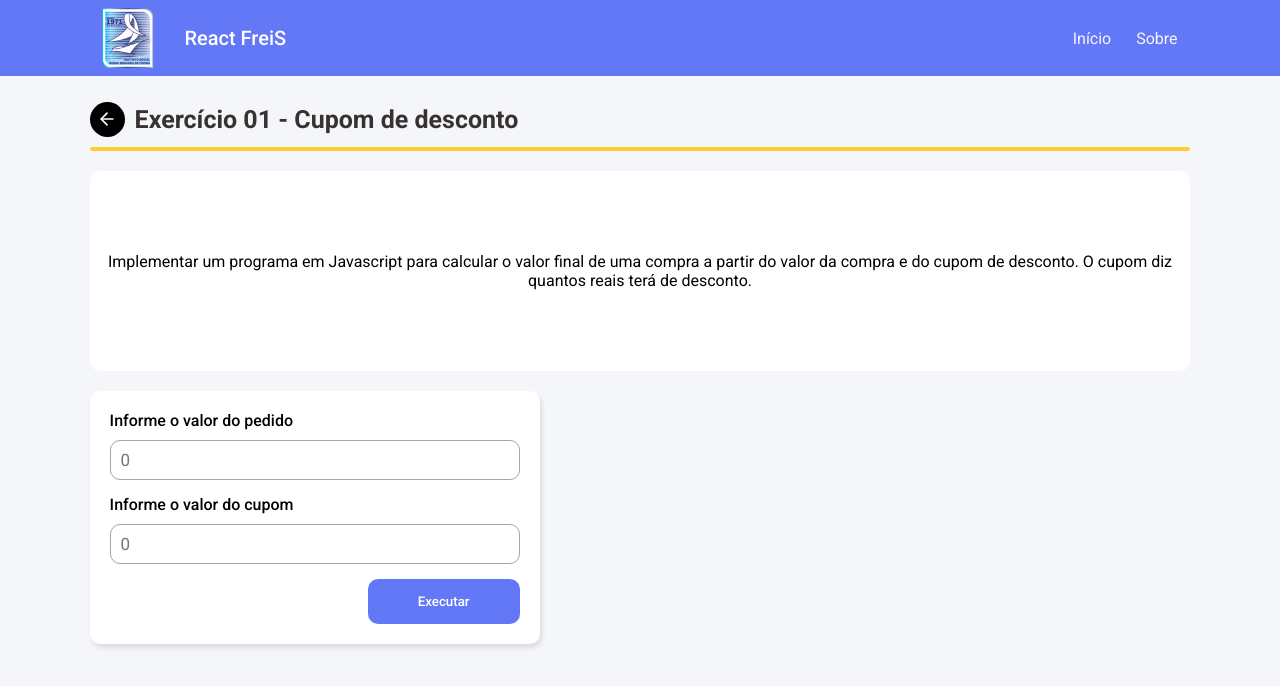
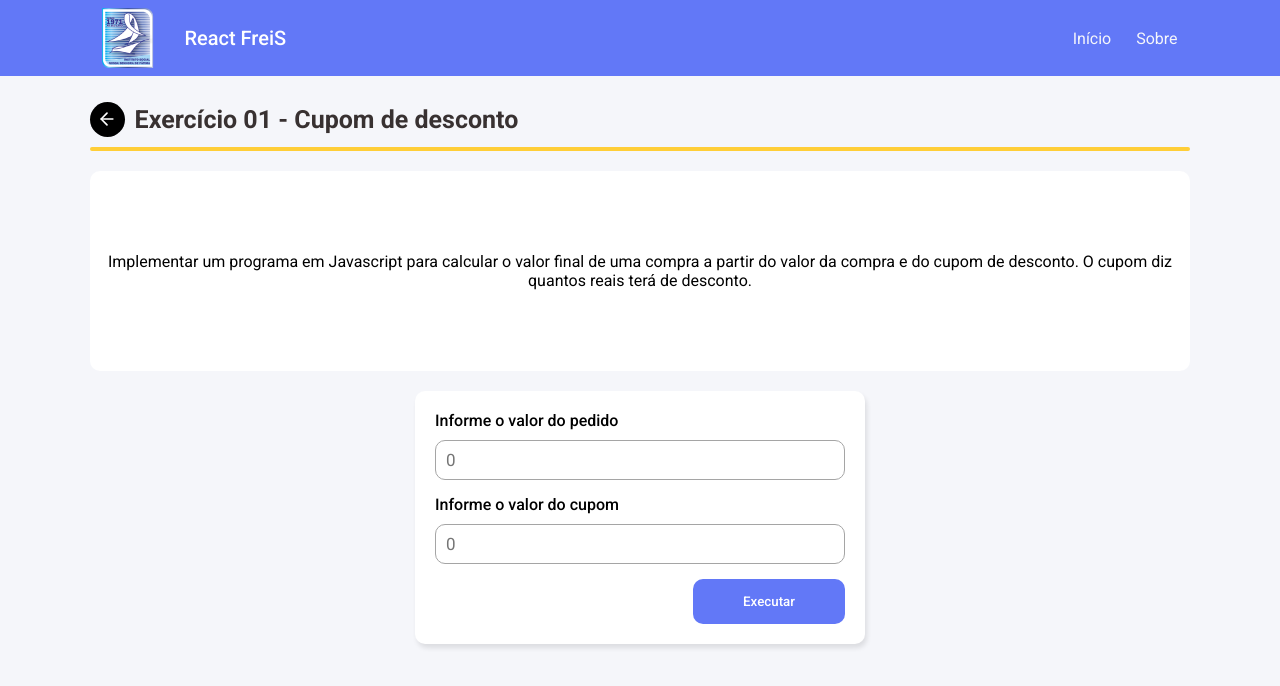
Before and after one commit to RGSntj/freis, a React (Vite) app: page /exercicio-1 in a window 1280 px wide. Shown: the top 686 px of the page. Built offline with nearby package versions, Linux system fonts and the light colour scheme.

Commit message:
style: agora sim :smile:

```diff
--- a/src/pages/exercicios/ex-10/index.tsx
+++ b/src/pages/exercicios/ex-10/index.tsx
@@ -54,7 +54,7 @@
 
       <QuestionCard question="Implemente um programa em Javascript que a partir da altura e do peso de uma pessoa, calcule o IMC e avalie a faixa correspondente a tabela ao lado. Ao final, apresente o IMC e a situação." />
 
-      <div className="container-main">
+      <div className="container-main container-main-ten">
         <div className="container-form">
           <form>
             <div className="row-input">
--- a/src/pages/exercicios/ex-10/styles.scss
+++ b/src/pages/exercicios/ex-10/styles.scss
@@ -12,7 +12,7 @@
     }
 }
 
-.container-form {
+.container-main-ten {
     align-items: start;
     justify-content: start;
 }
```
